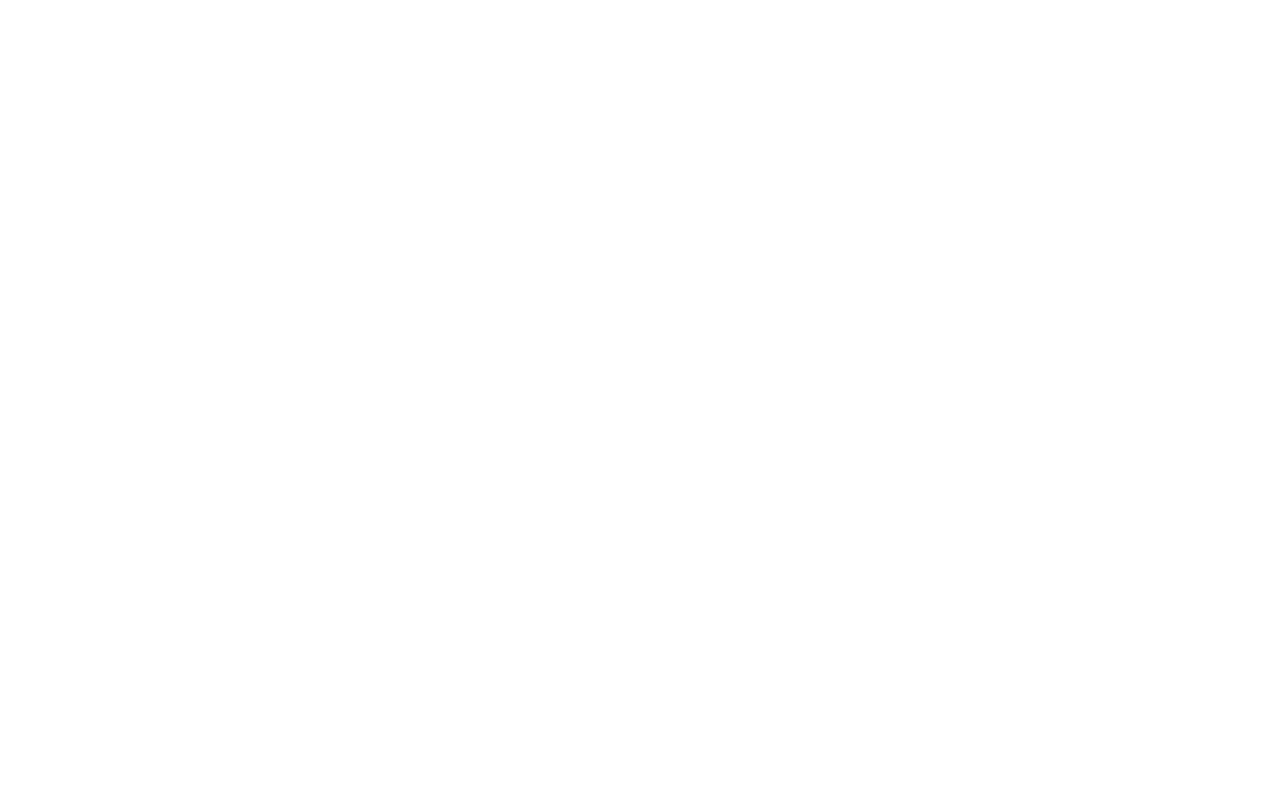
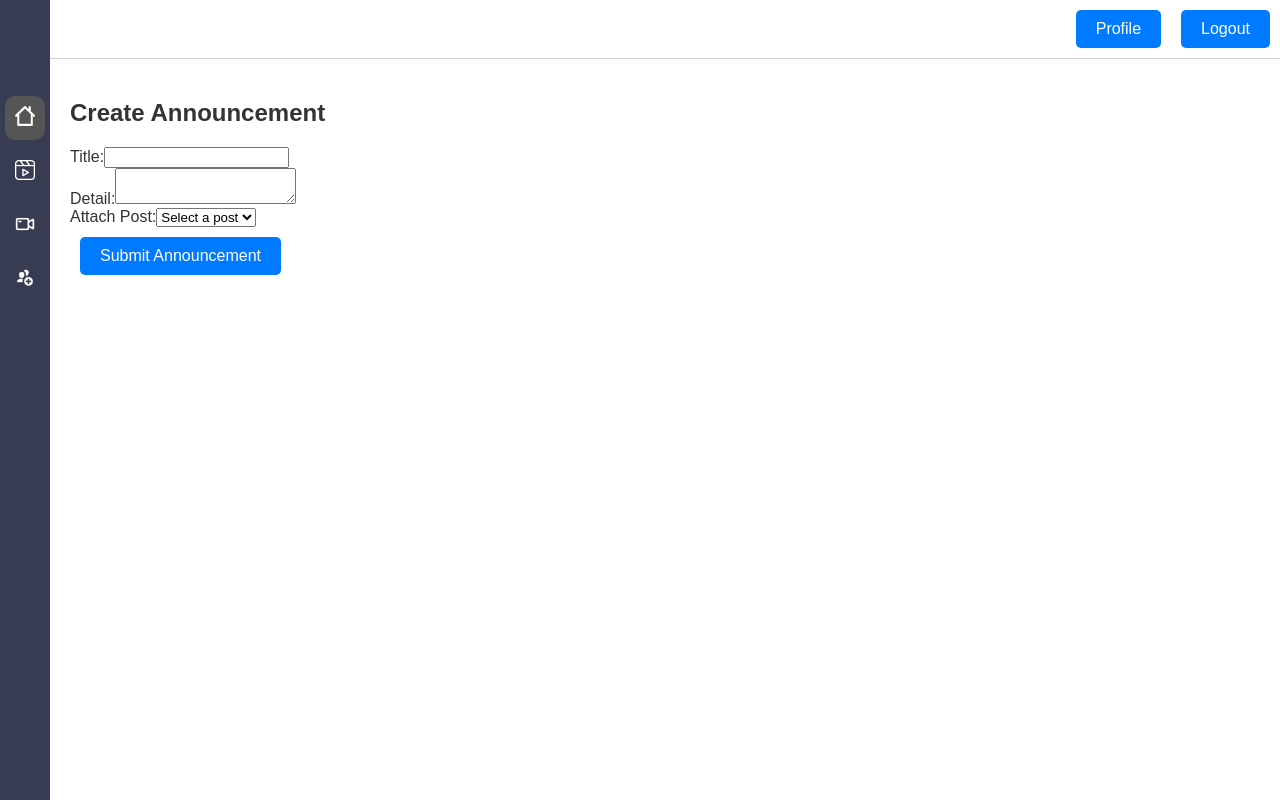
Before and after one commit to COSC-499-W2023/year-long-project-team-6, a React (Create React App) app in the folder app/frontend/: page /announcement in a window 1280 px wide. Before the commit this address had no page. Built offline with nearby package versions, Linux system fonts and the light colour scheme; sample sign-in values are in the browser's storage.

Commit message:
create_announcement_frontend

```diff
--- a/app/frontend/src/App.js
+++ b/app/frontend/src/App.js
@@ -9,9 +9,11 @@ import Sidebar from './pages/sidebar';
 import Profile from './pages/UserProfile';
 import Members from './pages/Members';
 import GroupPost from './pages/groupPost';
+import Announcement from './pages/announcement';
+import viewannouncement from './pages/view-announce';
 
 import VideoPage from './pages/VideoPage';
-import './component/CSS/style.css'; // Assuming your styles are compatible with React
+import './component/CSS/style.css';
 
 import './component/CSS/sidebar_style.css';
 import './App.css';
@@ -28,6 +30,8 @@ function App() {
             <Route path="RecordedPage" element={<RecordedPage />} />
             <Route path="EditPage" element={<EditPage />} />
             <Route path="Profile" element={<Profile />} />
+            <Route path="announcement" element={<Announcement />} />
+            <Route path="view-announce" element={<viewannouncement />} />
             <Route path="Members/:groupId" element={<Members />} />
             <Route path="Video/:videoId" element={<VideoPage />} />
             <Route path="grouppost/:groupId/:currentuserid" element={<GroupPost />} />
--- a/app/frontend/src/component/CSS/sidebar_style.css
+++ b/app/frontend/src/component/CSS/sidebar_style.css
@@ -220,7 +220,8 @@ a.active {
 
 /* Content Styles */
 .content {
-    padding-top: 20px;
+    margin-left:50px;
+    padding: 20px;
 
 }
 
--- a/app/frontend/src/pages/Members.js
+++ b/app/frontend/src/pages/Members.js
@@ -36,6 +36,12 @@ function MembersPage() {
     };
     const navigateToPostPage = () => {
         navigate('/PostPage', { state: { groupId } });
+    };
+    const navigateToAnnounce = () => {
+        navigate('/announcement', { state: { groupId } });
+    }
+    const navigateToView = () => {
+        navigate('/view-announce', { state: { groupId } });
     };
 
     useEffect(() => {
@@ -102,6 +108,10 @@ function MembersPage() {
                             ) : null}
                 </span>
                 <button onClick={navigateToPostPage} className="navigate-post-page-button">Create Post</button>
+                {userId == adminid ? (<button onClick={navigateToAnnounce} className="navigate-announce-button">Create Announcement</button>
+                  ) : null}
+                {userId != adminid ? (<button onClick={navigateToView} className="navigate-view-announce-button">View Announcement</button>
+                  ) : null}
             </div>
             <table className="members-table">
                 <thead>
--- /dev/null
+++ b/app/frontend/src/pages/announcement.js
@@ -0,0 +1,93 @@
+import React, { useState, useEffect } from 'react';
+import { useNavigate,useLocation } from 'react-router-dom';
+
+function Announcement() {
+    const [userId, setUserId] = useState('');
+    const location = useLocation();
+    const groupId = location.state?.groupId; // Assuming groupId is passed in state
+    const [title, setTitle] = useState('');
+    const [detail, setDetail] = useState('');
+    const [posts, setPosts] = useState([]);
+    const [selectedPost, setSelectedPost] = useState('');
+    const navigate = useNavigate();
+    useEffect(() => {
+        const sessionUser = sessionStorage.getItem('user');
+        if (!sessionUser) {
+            navigate('/login');
+        } else {
+            const user = JSON.parse(sessionUser);
+            setUserId(user.userid);
+            console.log("User Id: " + user.userid);
+        }
+    }, []);
+
+    useEffect(() => {
+        console.log(groupId,userId)
+        if (groupId && userId) {
+            fetch(`http://localhost:5001/posts/${userId}/${groupId}`)
+            .then(response => {
+                if (!response.ok) {
+                    throw new Error('Network response was not ok');
+                }
+                if (response.headers.get("content-type").includes("application/json")) {
+                    return response.json();
+                }
+                throw new Error('Response not in JSON format');
+            })
+            .then(data => {
+                setPosts(data);
+                console.log(data);
+            })
+            .catch(error => console.error('Error fetching posts:', error));
+
+        }
+    }, [groupId, userId]);
+
+    const handleSubmit = (event) => {
+        event.preventDefault();
+        console.log({ title, detail, selectedPost });
+    };
+
+    return (
+        <div className='content'>
+            <h2>Create Announcement</h2>
+            <form onSubmit={handleSubmit}>
+                <div>
+                    <label htmlFor="title">Title:</label>
+                    <input
+                        id="title"
+                        type="text"
+                        value={title}
+                        onChange={(e) => setTitle(e.target.value)}
+                        required
+                    />
+                </div>
+                <div>
+                    <label htmlFor="detail">Detail:</label>
+                    <textarea
+                        id="detail"
+                        value={detail}
+                        onChange={(e) => setDetail(e.target.value)}
+                        required
+                    />
+                </div>
+                <div>
+                    <label htmlFor="attachedPost">Attach Post:</label>
+                    <select
+                        id="attachedPost"
+                        value={selectedPost}
+                        onChange={(e) => setSelectedPost(e.target.value)}
+                    >
+                        <option value="">Select a post</option>
+                        {posts.map(post => (
+                            <option key={post.post_id} value={post.post_id}>{post.post_title}</option>
+                        ))}
+                    </select>
+                </div>
+                <button type="submit">Submit Announcement</button>
+            </form>
+        </div>
+    );
+}
+
+export default Announcement;
```
Also changed, not shown: app/frontend/src/pages/view-announce.js (added), 1 other file (tests, documents, lock files or other folders).
